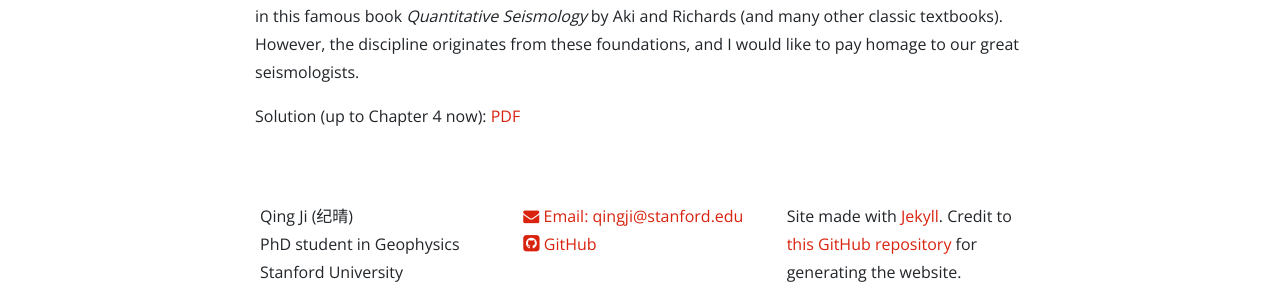
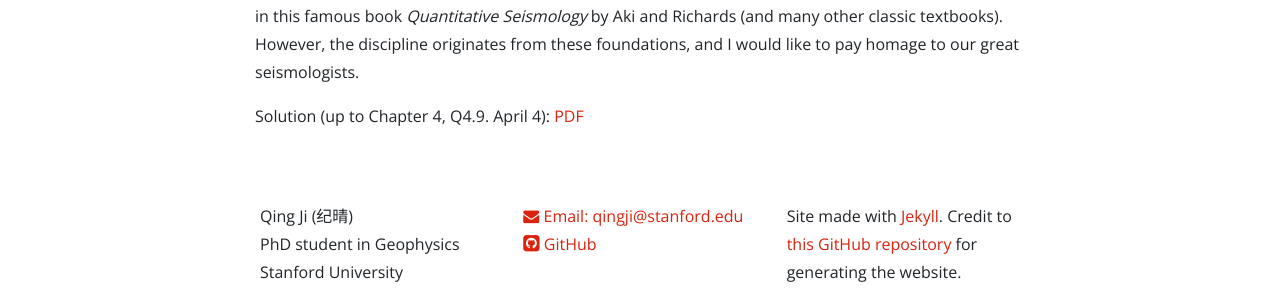
Before and after one commit to NickJi98/NickJi98.github.io, a Jekyll site: the page built from _posts/2024-03-28-Quant-seismo.md, in a window 1280 px wide. Shown: the part 282-581 px from the top of the page. Built offline with Jekyll 4.4.1, drawn with Linux system fonts in a browser that asks for light colours; nearby versions of some CDN libraries; a style sheet for code colours, icons or effects is not loaded.

Commit message:
Update my blog

```diff
--- a/_posts/2024-03-28-Quant-seismo.md
+++ b/_posts/2024-03-28-Quant-seismo.md
@@ -6,4 +6,4 @@ date: 2024-03-28
 
 <p>I have to say that this project is way too ambitious. I hope to keep updating it little by little (to the end). The current popular areas in seismology may seem very different to what the advanced topics look like in this famous book <em>Quantitative Seismology</em> by Aki and Richards (and many other classic textbooks). However, the discipline originates from these foundations, and I would like to pay homage to our great seismologists.</p>
 
-<p>Solution (up to Chapter 4 now): <a href="{{ site.url }}{{ site.baseurl }}/_data/files/Quant_Seismo.pdf" target="_blank">PDF</a></p>
+<p>Solution (up to Chapter 4, Q4.9. April 4): <a href="{{ site.url }}{{ site.baseurl }}/_data/files/Quant_Seismo.pdf" target="_blank">PDF</a></p>
```
Also changed, not shown: 1 other file.
